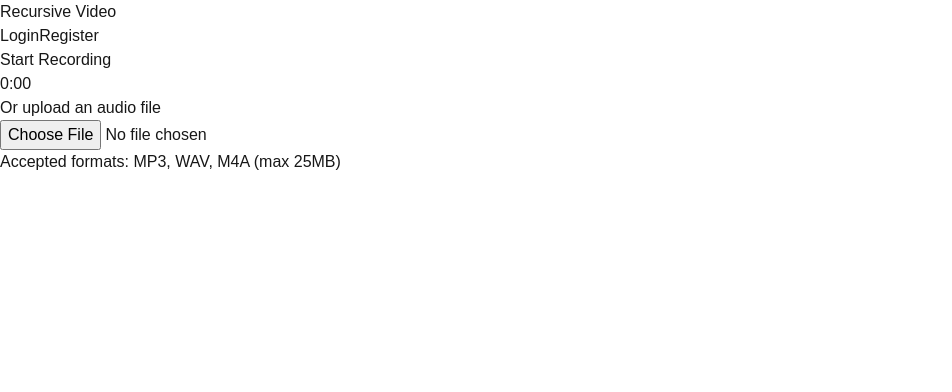
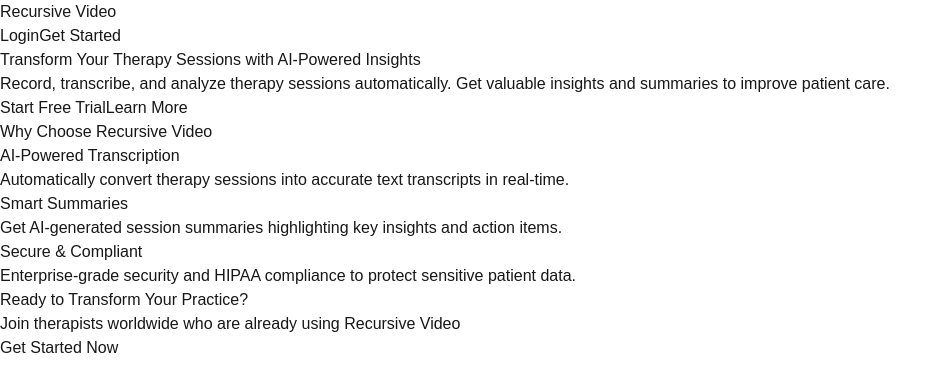
Before and after one commit to Francescocrivelli/recursive_video, a Next.js app: page / in a window 1280 px wide. Shown: the top 392 px of the page, without its empty margins (0-952 px from the left). Built offline with nearby package versions, Linux system fonts and the light colour scheme; no server answers.

Commit message:
UI/UX v1

```diff
--- a/src/app/(patient)/dashboard/page.tsx
+++ b/src/app/(patient)/dashboard/page.tsx
@@ -67,6 +67,7 @@
 
   return (
     <div className="min-h-screen p-8 bg-background">
+      <Navigation />
       <div className="max-w-4xl mx-auto">
         <h1 className="text-3xl font-bold mb-8">
           {userRole === 'therapist' ? 'All Patient Sessions' : 'Your Therapy Sessions'}
--- a/src/app/(therapist)/select-therapy/page.tsx
+++ b/src/app/(therapist)/select-therapy/page.tsx
@@ -4,6 +4,7 @@
 import { Button } from '@/components/ui/button';
 import { useRouter } from 'next/navigation';
 import { useState } from 'react';
+import { Navigation } from '@/components/Navigation';
 
 export default function TherapistSelectTherapy() {
   const { user } = useAuth();
@@ -19,6 +20,7 @@
 
   return (
     <div className="min-h-screen p-8">
+      <Navigation />
       <div className="max-w-4xl mx-auto">
         <h1 className="text-3xl font-bold mb-6">Select Therapy Type</h1>
         <p className="mb-4">Welcome, {user?.email}</p>
--- a/src/app/api/transcribe/route.ts
+++ b/src/app/api/transcribe/route.ts
@@ -20,10 +20,21 @@
     console.log('Therapy type:', therapyType);
 
     if (!file) {
-      return NextResponse.json({ error: 'No audio file provided' }, { status: 400 });
+      return NextResponse.json({
+        error: 'No audio file provided',
+        details: 'The audio file is required for transcription'
+      }, { status: 400 });
     }
 
-    // Convert File to Blob and then to Buffer
+    // Validate file size (25MB limit)
+    const maxSize = 25 * 1024 * 1024; // 25MB in bytes
+    if (file.size > maxSize) {
+      return NextResponse.json({
+        error: 'File too large',
+        details: 'Audio file must be less than 25MB'
+      }, { status: 400 });
+    }
+
     const arrayBuffer = await file.arrayBuffer();
     const buffer = Buffer.from(arrayBuffer);
 
--- a/src/app/page.tsx
+++ b/src/app/page.tsx
@@ -1,174 +1,98 @@
 'use client';
 
-import { useState } from 'react';
-import { AudioRecorder } from '@/components/AudioRecorder';
+import { useRouter } from 'next/navigation';
 import { Button } from '@/components/ui/button';
 
-export default function TherapyPage() {
-  const [transcript, setTranscript] = useState('');
-  const [translation, setTranslation] = useState('');
-  const [summary, setSummary] = useState('');
-  const [isProcessing, setIsProcessing] = useState(false);
-  const [error, setError] = useState<string>('');
-
-  const handleAudioReady = async (audioBlob: Blob) => {
-    setIsProcessing(true);
-    setError('');
-
-    try {
-      const formData = new FormData();
-      formData.append('audio', audioBlob);
-      formData.append('patientId', 'test-patient'); // Temporary ID for testing
-      formData.append('therapyType', 'test-therapy'); // Temporary type for testing
-
-      // Handle transcription
-      const transcribeResponse = await fetch('/api/transcribe', {
-        method: 'POST',
-        body: formData,
-      });
-
-      if (!transcribeResponse.ok) {
-        const errorData = await transcribeResponse.json();
-        throw new Error(errorData.error || 'Transcription failed');
-      }
-
-      const transcribeData = await transcribeResponse.json();
-      setTranscript(transcribeData.text);
-
-      // Handle translation
-      const translateResponse = await fetch('/api/translate', {
-        method: 'POST',
-        headers: {
-          'Content-Type': 'application/json',
-        },
-        body: JSON.stringify({ text: transcribeData.text }),
-      });
-
-      if (!translateResponse.ok) {
-        const errorData = await translateResponse.json();
-        throw new Error(errorData.error || 'Translation failed');
-      }
-
-      const translateData = await translateResponse.json();
-      setTranslation(translateData.translatedText);
-
-      // Handle summary
-      const summarizeResponse = await fetch('/api/summarize', {
-        method: 'POST',
-        headers: {
-          'Content-Type': 'application/json',
-        },
-        body: JSON.stringify({ text: translateData.translatedText }),
-      });
-
-      if (!summarizeResponse.ok) {
-        throw new Error('Summary generation failed');
-      }
-
-      const summarizeData = await summarizeResponse.json();
-      setSummary(summarizeData.summary);
-
-    } catch (error) {
-      console.error('Processing failed:', error);
-      setError(error instanceof Error ? error.message : 'An error occurred');
-    } finally {
-      setIsProcessing(false);
-    }
-  };
-
-  const handleFileUpload = async (event: React.ChangeEvent<HTMLInputElement>) => {
-    const file = event.target.files?.[0];
-    if (!file) return;
-
-    try {
-      setError('');
-      await handleAudioReady(file);
-    } catch (error) {
-      console.error('File upload failed:', error);
-      setError('Failed to process the audio file');
-    }
-  };
+export default function LandingPage() {
+  const router = useRouter();
 
   return (
-    <main className="flex min-h-screen flex-col items-center p-24">
-      <div className="z-10 max-w-5xl w-full items-center justify-between font-mono text-sm lg:flex mb-8">
-        <h1 className="text-4xl font-bold">Recursive Video</h1>
-        <div className="flex gap-4">
-          <Button variant="default">Login</Button>
-          <Button variant="outline">Register</Button>
+    <main className="min-h-screen bg-background">
+      {/* Hero Section */}
+      <div className="container mx-auto px-4 py-16">
+        <nav className="flex justify-between items-center mb-16">
+          <h1 className="text-2xl font-bold">Recursive Video</h1>
+          <div className="space-x-4">
+            <Button variant="ghost" onClick={() => router.push('/login')}>
+              Login
+            </Button>
+            <Button onClick={() => router.push('/register')}>
+              Get Started
+            </Button>
+          </div>
+        </nav>
+
+        <div className="grid md:grid-cols-2 gap-12 items-center">
+          <div className="space-y-6">
+            <h2 className="text-5xl font-bold leading-tight">
+              Transform Your Therapy Sessions with AI-Powered Insights
+            </h2>
+            <p className="text-xl text-gray-600">
+              Record, transcribe, and analyze therapy sessions automatically. Get valuable insights and summaries to improve patient care.
+            </p>
+            <div className="space-x-4">
+              <Button size="lg" onClick={() => router.push('/register')}>
+                Start Free Trial
+              </Button>
+              <Button size="lg" variant="outline" onClick={() => router.push('/about')}>
+                Learn More
+              </Button>
+            </div>
+          </div>
+
+          <div className="relative h-[400px] bg-gradient-to-r from-purple-100 to-blue-100 rounded-lg">
+            {/* Placeholder for hero image/illustration */}
+          </div>
         </div>
       </div>
 
-      <div className="container mx-auto space-y-6">
-        <div className="space-y-4">
-          <div className="flex flex-col items-center gap-4">
-            <AudioRecorder
-              onAudioReady={handleAudioReady}
-              isProcessing={isProcessing}
-            />
+      {/* Features Section */}
+      <section className="bg-gray-50 py-20">
+        <div className="container mx-auto px-4">
+          <h2 className="text-3xl font-bold text-center mb-12">
+            Why Choose Recursive Video
+          </h2>
 
-            <div className="text-center">
-              <p className="mb-2">Or upload an audio file</p>
-              <input
-                type="file"
-                accept=".mp3,.wav,.m4a"
-                onChange={handleFileUpload}
-                className="block w-full text-sm text-gray-500
-                  file:mr-4 file:py-2 file:px-4
-                  file:rounded-full file:border-0
-                  file:text-sm file:font-semibold
-                  file:bg-violet-50 file:text-violet-700
-                  hover:file:bg-violet-100"
-              />
-              <p className="mt-2 text-sm text-gray-500">
-                Accepted formats: MP3, WAV, M4A (max 25MB)
-              </p>
-            </div>
-          </div>
-
-          {isProcessing && (
-            <div className="flex justify-center items-center py-4">
-              <div className="animate-spin rounded-full h-8 w-8 border-b-2 border-blue-500"></div>
-              <span className="ml-2 text-blue-500">Processing audio...</span>
-            </div>
-          )}
-
-          {error && (
-            <div className="text-center text-red-500 py-2">
-              {error}
-            </div>
-          )}
-
-          <div className="grid grid-cols-1 md:grid-cols-2 gap-6 mt-8">
-            {transcript && (
-              <div className="space-y-2 col-span-full">
-                <h2 className="text-xl font-semibold">Transcription</h2>
-                <div className="p-4 bg-gray-900 rounded-lg shadow-inner min-h-[200px] whitespace-pre-wrap text-white">
-                  {transcript}
-                </div>
+          <div className="grid md:grid-cols-3 gap-8">
+            {features.map((feature, index) => (
+              <div key={index} className="p-6 bg-white rounded-lg shadow-sm">
+                <h3 className="text-xl font-semibold mb-3">{feature.title}</h3>
+                <p className="text-gray-600">{feature.description}</p>
               </div>
-            )}
-
-            {translation && (
-              <div className="space-y-2 col-span-full">
-                <h2 className="text-xl font-semibold">English Translation</h2>
-                <div className="p-4 bg-gray-900 rounded-lg shadow-inner min-h-[200px] whitespace-pre-wrap text-white">
-                  {translation}
-                </div>
-              </div>
-            )}
-
-            {summary && (
-              <div className="space-y-2 col-span-full">
-                <h2 className="text-xl font-semibold">Summary</h2>
-                <div className="p-4 bg-gray-900 rounded-lg shadow-inner min-h-[200px] whitespace-pre-wrap text-white">
-                  {summary}
-                </div>
-              </div>
-            )}
+            ))}
           </div>
         </div>
-      </div>
+      </section>
+
+      {/* CTA Section */}
+      <section className="py-20">
+        <div className="container mx-auto px-4 text-center">
+          <h2 className="text-3xl font-bold mb-6">
+            Ready to Transform Your Practice?
+          </h2>
+          <p className="text-xl text-gray-600 mb-8">
+            Join therapists worldwide who are already using Recursive Video
+          </p>
+          <Button size="lg" onClick={() => router.push('/register')}>
+            Get Started Now
+          </Button>
+        </div>
+      </section>
     </main>
   );
 }
+
+const features = [
+  {
+    title: "AI-Powered Transcription",
+    description: "Automatically convert therapy sessions into accurate text transcripts in real-time."
+  },
+  {
+    title: "Smart Summaries",
+    description: "Get AI-generated session summaries highlighting key insights and action items."
+  },
+  {
+    title: "Secure & Compliant",
+    description: "Enterprise-grade security and HIPAA compliance to protect sensitive patient data."
+  }
+];
--- a/src/middleware.ts
+++ b/src/middleware.ts
@@ -9,7 +9,7 @@
   const { pathname } = request.nextUrl
 
   // Public paths that don't require authentication
-  const publicPaths = ['/login', '/role-selection']
+  const publicPaths = ['/', '/login', '/register', '/role-selection']
   if (publicPaths.includes(pathname)) {
     return NextResponse.next()
   }
@@ -48,11 +48,10 @@
   matcher: [
     /*
      * Match all request paths except for the ones starting with:
-     * - api (API routes)
      * - _next/static (static files)
      * - _next/image (image optimization files)
      * - favicon.ico (favicon file)
      */
-    '/((?!api|_next/static|_next/image|favicon.ico).*)',
+    '/((?!_next/static|_next/image|favicon.ico).*)',
   ],
 }
```
Also changed, not shown: src/app/(therapist)/session/page.tsx (+38 -7 lines), src/components/Navigation.tsx (+22 -2 lines).
